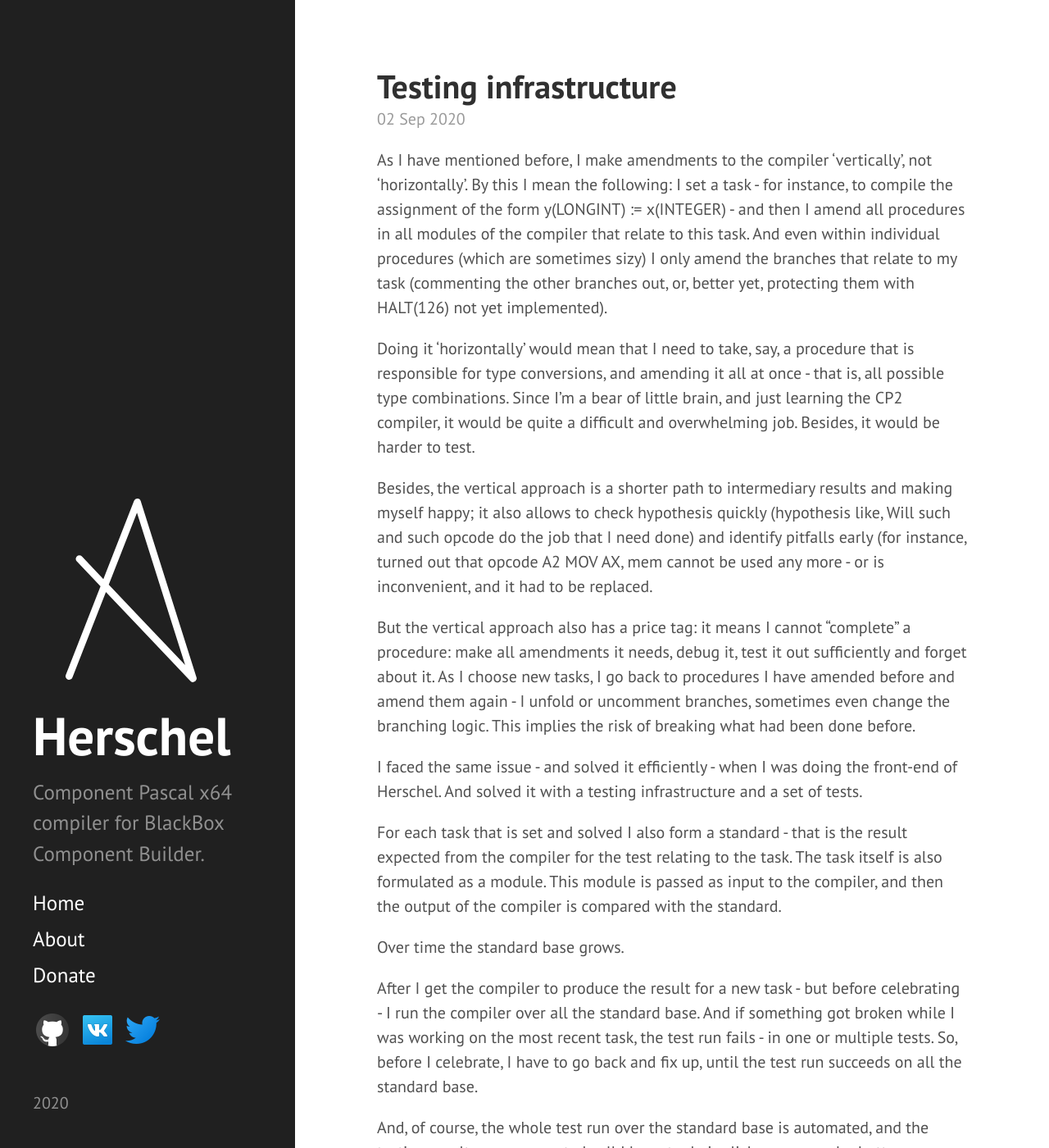
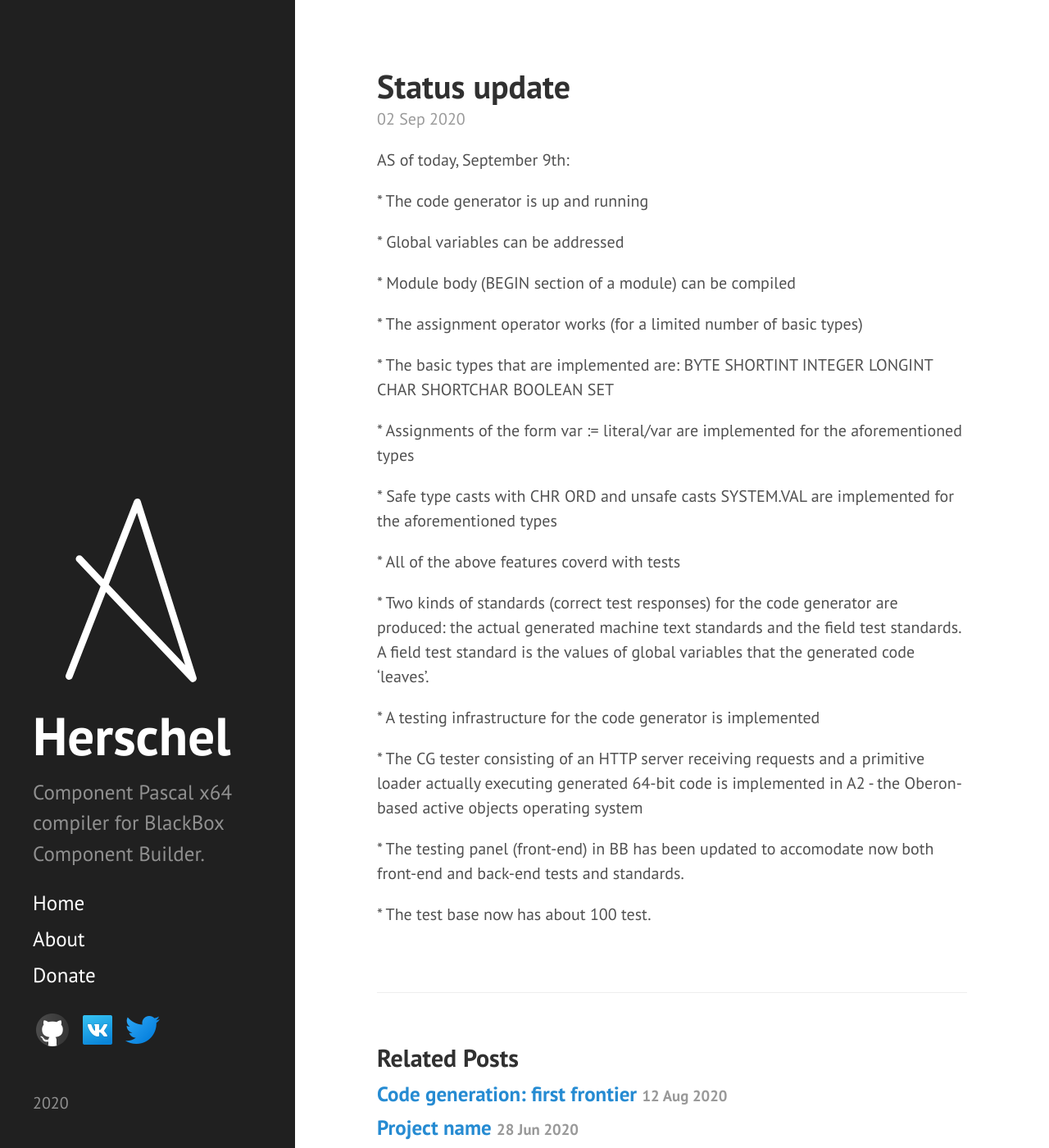
Before and after one commit to bbcb/bbcb.github.io, a Jekyll site: the page built from _posts/2020-09-02-post.md, in a window 1280 px wide and 1400 px high. Shown: the whole window at 82% size. Built offline with Jekyll 4.4.1, drawn with Linux system fonts in a browser that asks for light colours; some of the changed text lies outside the part shown.

Commit message:
Update Sep 09

```diff
--- a/_posts/2020-09-02-post.md
+++ b/_posts/2020-09-02-post.md
@@ -1,23 +1,33 @@
 ---
 layout: post
-title: Testing infrastructure
+title: Status update
 ---
-As I have mentioned before, I make amendments to the compiler 'vertically', not 'horizontally'\. By this I mean the following: I set a task \- for instance, to compile the assignment of the form y\(LONGINT\) := x\(INTEGER\) \- and then I amend all procedures in all modules of the compiler that relate to this task\. And even within individual procedures \(which are sometimes sizy\) I only amend the branches that relate to my task \(commenting the other branches out, or, better yet, protecting them with HALT\(126\) not yet implemented\)\.
 
-Doing it 'horizontally' would mean that I need to take, say, a procedure that is responsible for type conversions, and amending it all at once \- that is, all possible type combinations\. Since I'm a bear of little brain, and just learning the CP2 compiler, it would be quite a difficult and overwhelming job\. Besides, it would be harder to test\.
 
-Besides, the vertical approach is a shorter path to intermediary results and making myself happy; it also allows to check hypothesis quickly \(hypothesis like, Will such and such opcode do the job that I need done\) and identify pitfalls early \(for instance, turned out that opcode A2 MOV AX, mem cannot be used any more \- or is inconvenient, and it had to be replaced\.
+AS of today, September 9th:
 
-But the vertical approach also has a price tag: it means I cannot "complete" a procedure: make all amendments it needs, debug it, test it out sufficiently and forget about it\. As I choose new tasks, I go back to procedures I have amended before and amend them again \- I unfold or uncomment branches, sometimes even change the branching logic\. This implies the risk of breaking what had been done before\.
+\* The code generator is up and running
 
-I faced the same issue \- and solved it efficiently \- when I was doing the front\-end of Herschel\. And solved it with a testing infrastructure and a set of tests\.
+\* Global variables can be addressed
 
-For each task that is set and solved I also form a standard \- that is the result expected from the compiler for the test relating to the task\. The task itself is also formulated as a module\. This module is passed as input to the compiler, and then the output of the compiler is compared with the standard\.
+\* Module body \(BEGIN section of a module\) can be compiled
 
-Over time the standard base grows\.
+\* The assignment operator works \(for a limited number of basic types\)
 
-After I get the compiler to produce the result for a new task \- but before celebrating \- I run the compiler over all the standard base\. And if something got broken while I was working on the most recent task, the test run fails \- in one or multiple tests\. So, before I celebrate, I have to go back and fix up, until the test run succeeds on all the standard base\.
+\* The basic types that are implemented are: BYTE SHORTINT INTEGER LONGINT CHAR SHORTCHAR BOOLEAN SET
 
-And, of course, the whole test run over the standard base is automated, and the testing results are aggregated \- all I have to do is click a commander button\.
+\* Assignments of the form var := literal/var are implemented for the aforementioned types
 
-I will implement a similar testing infrastructure now for the Herschel backend \- the code generator\.
+\* Safe type casts with CHR ORD and unsafe casts SYSTEM\.VAL are implemented for the aforementioned types
+
+\* All of the above features coverd with tests
+
+\* Two kinds of standards \(correct test responses\) for the code generator are produced: the actual generated machine text standards and the field test standards\. A field test standard is the values of global variables that the generated code 'leaves'\.
+
+\* A testing infrastructure for the code generator is implemented
+
+\* The CG tester consisting of an HTTP server receiving requests and a primitive loader actually executing generated 64\-bit code is implemented in A2 \- the Oberon\-based active objects operating system
+
+\* The testing panel \(front\-end\) in BB has been updated to accomodate now both front\-end and back\-end tests and standards\.
+
+\* The test base now has about 100 test\.
```
Also changed, not shown: Donate.md (+2 -0 lines).
